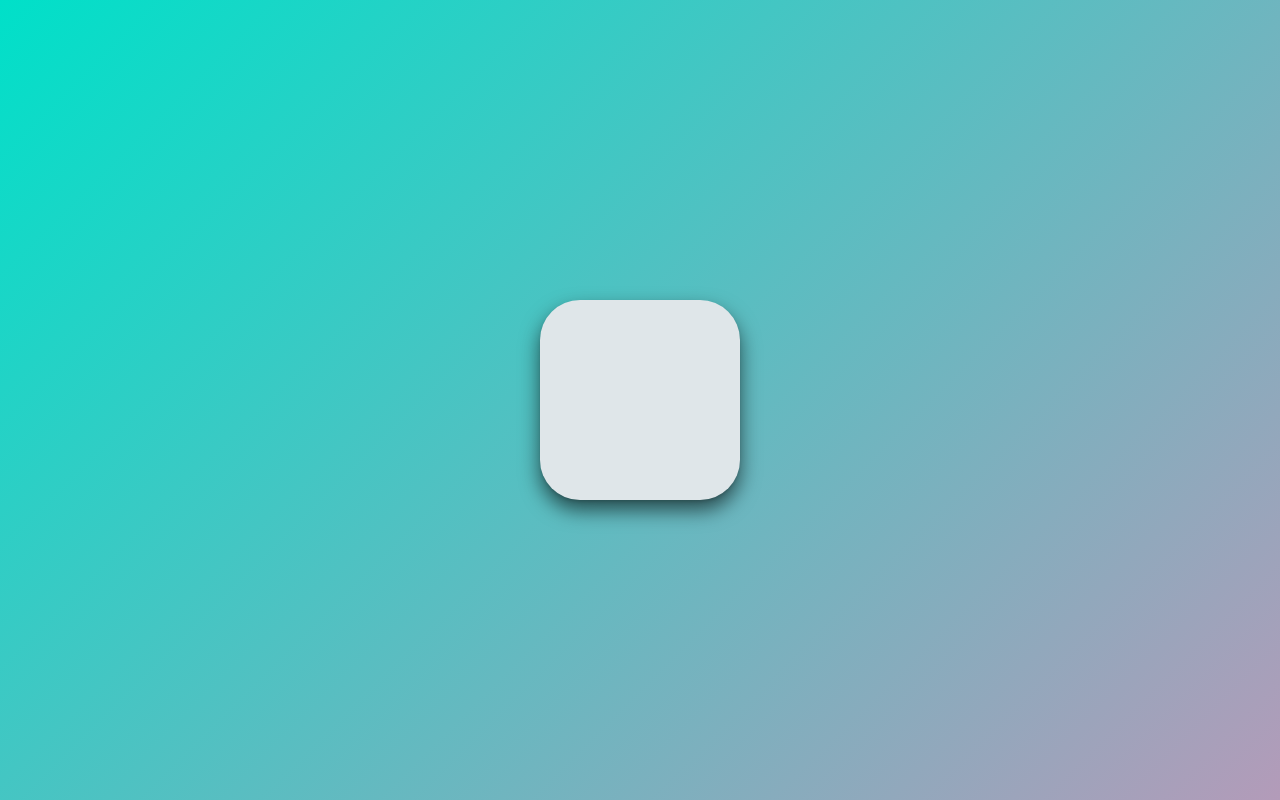
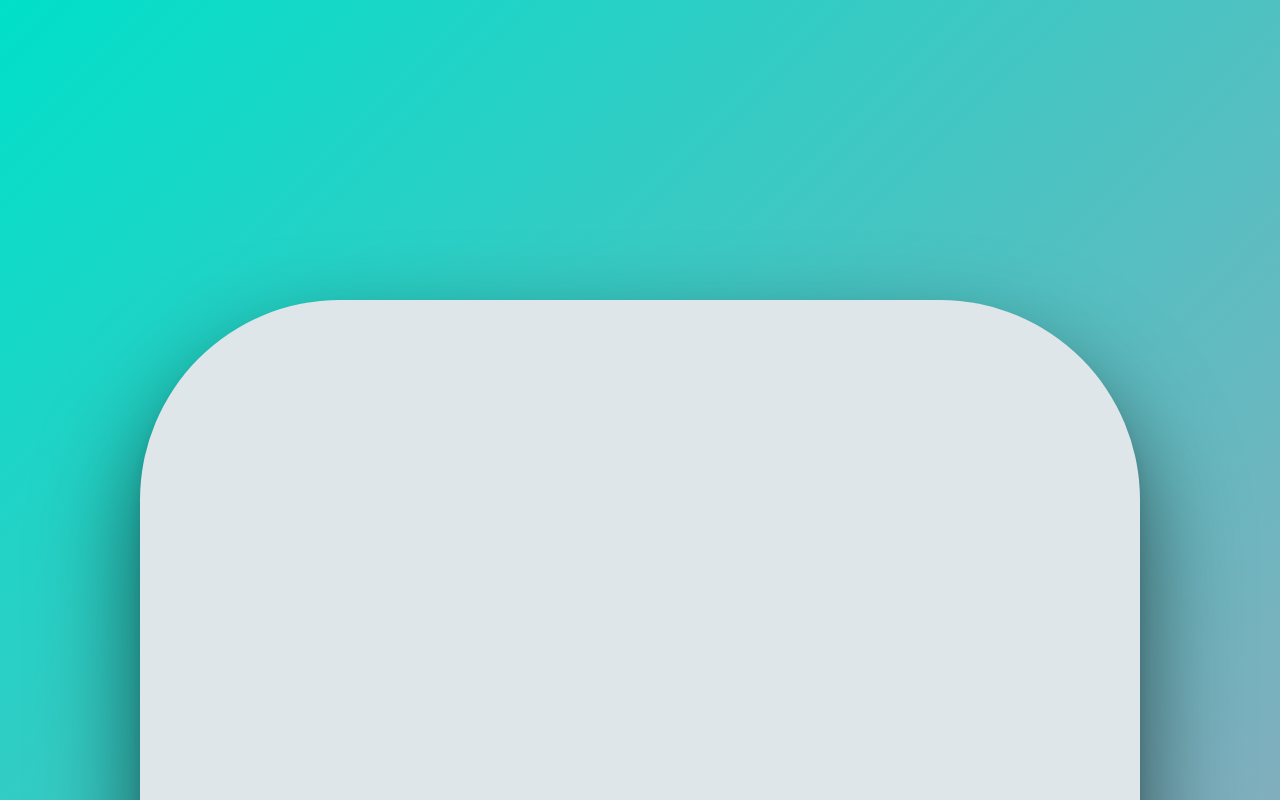
Before and after one commit to JHKIMS/Framer-Motion-Practice, a React (Create React App) app: page / in a window 1280 px wide. Shown: the top 800 px of the page. Built offline with nearby package versions, Linux system fonts and the light colour scheme.

Commit message:
Framer-motion: MotionValue 세로 스크롤 박스사이즈 변경

```diff
--- a/src/App.tsx
+++ b/src/App.tsx
@@ -1,9 +1,9 @@
-import { motion, useMotionValue, useMotionValueEvent, useTransform } from "framer-motion";
+import { motion, useMotionValue, useMotionValueEvent, useScroll, useTransform, useViewportScroll } from "framer-motion";
 import { useEffect, useRef } from "react";
 import styled from "styled-components";
 
 const Wrapper = styled(motion.div)`
-  height: 100vh;
+  height: 200vh;
   width: 100vw;
   display: flex;
   justify-content: center;
@@ -35,11 +35,21 @@ function App() {
 
   useMotionValueEvent(rotate, "change", (scaleValue) => {
     // console.log(xValue);
-    console.log(scaleValue);
+    // console.log(scaleValue);
   });
+
+  const {scrollY, scrollYProgress} = useScroll();
+  useMotionValueEvent(scrollY, "change", (latest) =>{
+    console.log("scrollY: ", latest);
+  });
+  useMotionValueEvent(scrollYProgress, "change", (latest) =>{
+    console.log("scrollYProgress: ", latest);
+  });
+  const yBox=useTransform(scrollYProgress, [0,1], [1,5]);
+
   return (
     <Wrapper style={{background: gradient}}>
-      <Box style={{ x, rotateZ:rotate }} drag="x" dragSnapToOrigin />
+      <Box style={{ x, rotateZ:rotate, scale:yBox }} drag="x" dragSnapToOrigin />
     </Wrapper>
   );
 }
```
